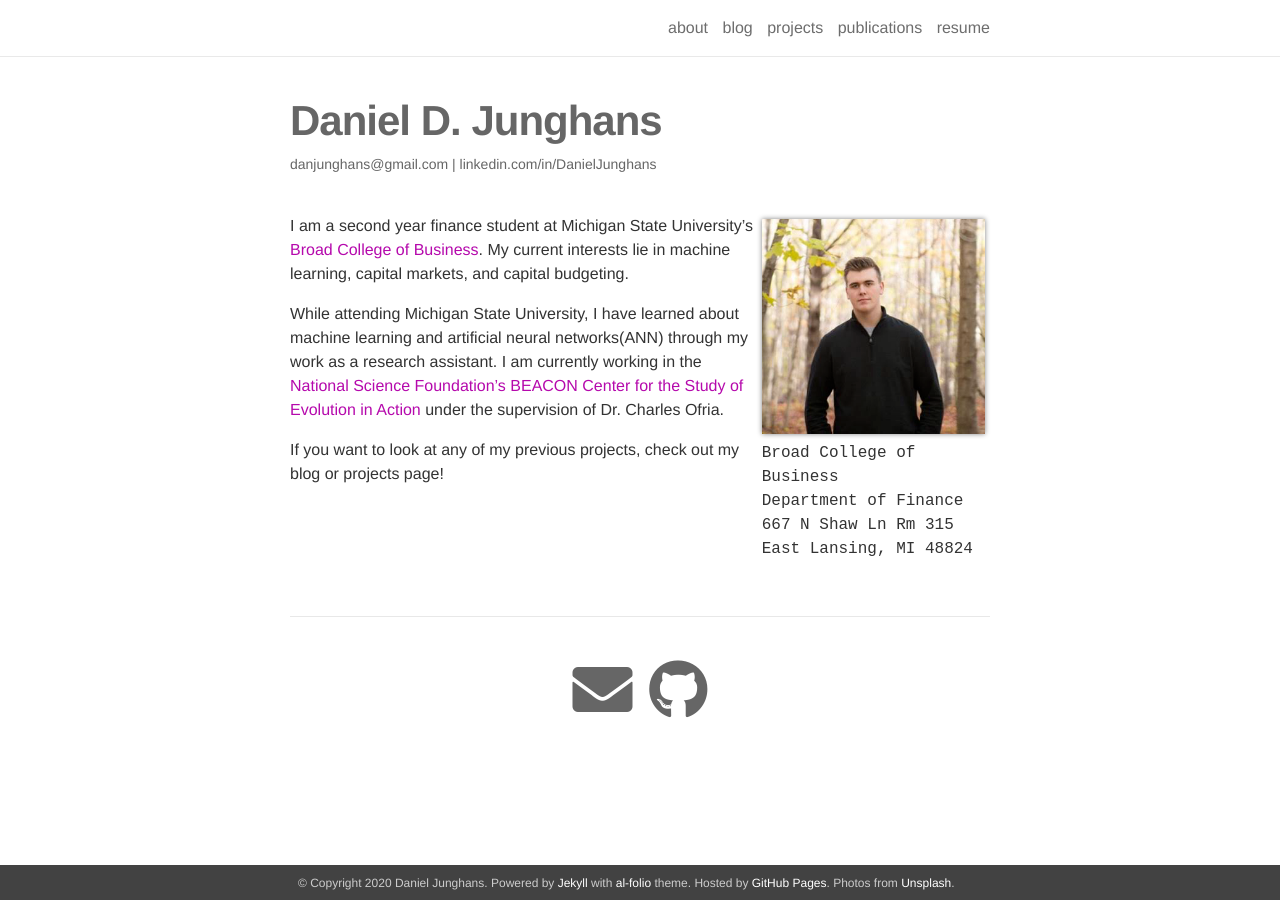
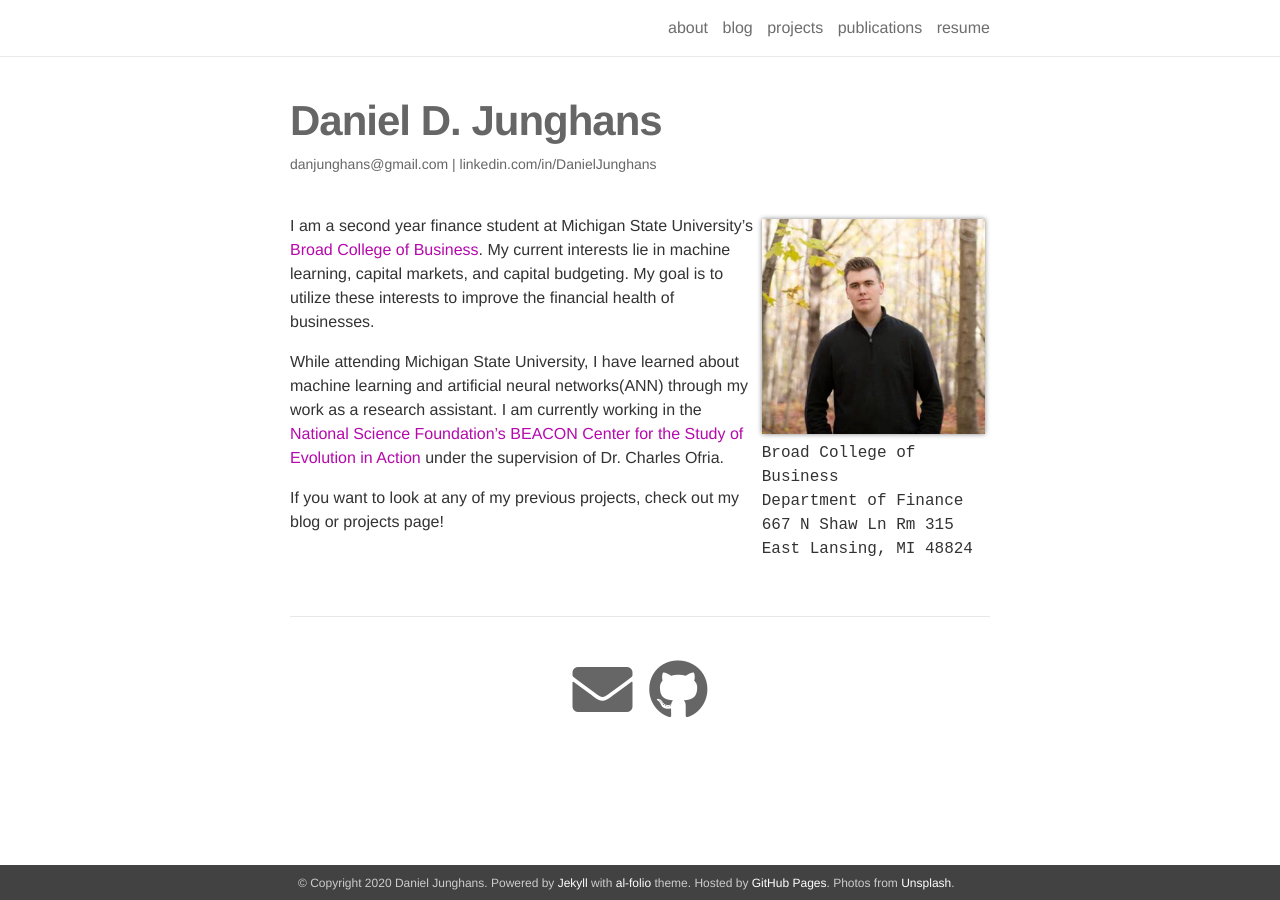
Before and after one commit to DanielJunghans/danieljunghans.github.io, a Jekyll site: the page built from _pages/about.md, in a window 1280 px wide. Built offline with Jekyll 4.4.1, drawn with Linux system fonts in a browser that asks for light colours; nearby versions of some CDN libraries.

Commit message:
updated about page

```diff
--- a/_pages/about.md
+++ b/_pages/about.md
@@ -16,7 +16,7 @@
 news: false
 social: true
 ---
-I am a second year finance student at Michigan State University's [Broad College of Business](https://broad.msu.edu/). My current interests lie in machine learning, capital markets, and capital budgeting.
+I am a second year finance student at Michigan State University's [Broad College of Business](https://broad.msu.edu/). My current interests lie in machine learning, capital markets, and capital budgeting. My goal is to utilize these interests to improve the financial health of businesses.
 
 While attending Michigan State University, I have learned about machine learning and artificial neural networks(ANN) through my work as a research assistant. I am currently working in the [National Science Foundation's BEACON Center for the Study of Evolution in Action](https://www3.beacon-center.org/) under the supervision of Dr. Charles Ofria.
 
```
